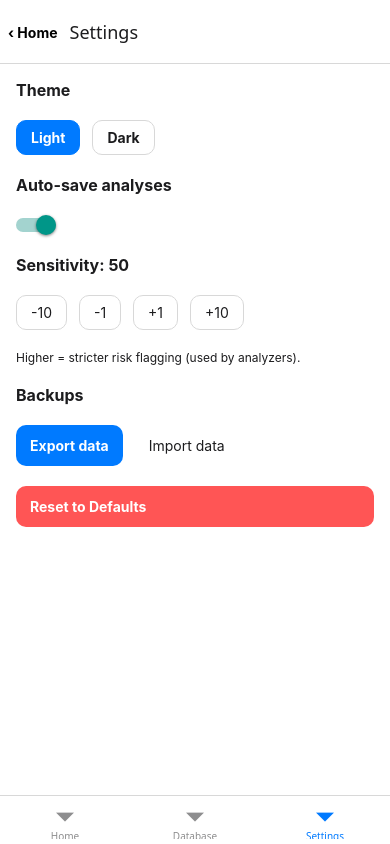
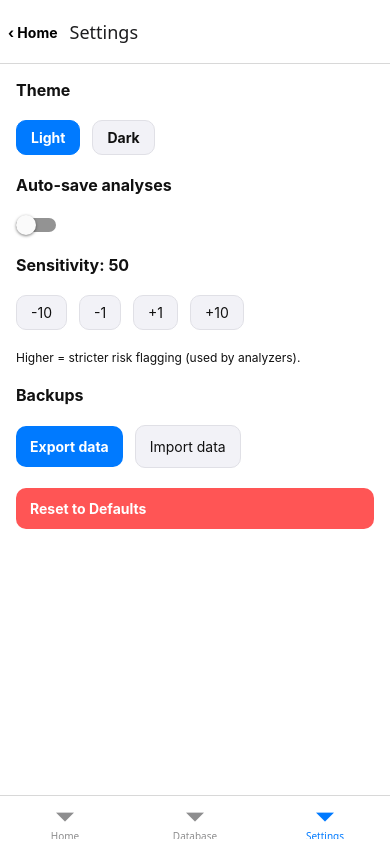
Before and after one commit to Cyamos2/job-scam-detector, a React Native app: screen /SettingsTab in a window 390 px wide. Built offline with nearby package versions, Linux system fonts and the light colour scheme.

Commit message:
fixed dark light mode

```diff
--- a/App.tsx
+++ b/App.tsx
@@ -1,23 +1,28 @@
-import React from "react";
-import { StatusBar } from "expo-status-bar";
-import { SafeAreaProvider } from "react-native-safe-area-context";
-import { GestureHandlerRootView } from "react-native-gesture-handler"; // ⬅️ add
+// App.tsx
+import * as React from "react";
+import { NavigationContainer, DefaultTheme, DarkTheme } from "@react-navigation/native";
+import RootNavigator from "./src/navigation/RootNavigator";
+import { SettingsProvider, useSettings } from "./src/SettingsProvider";
+import { SavedItemsProvider } from "./src/store/savedItems";
 
-import RootNavigator from "./src/navigation/RootNavigator";
-import { SettingsProvider } from "./src/SettingsProvider";
-import { SavedItemsProvider } from "./src/store/savedItems";
+function Shell() {
+  // Read theme from Settings so nav theming follows Light/Dark
+  const { theme } = useSettings();
+  const navTheme = theme === "dark" ? DarkTheme : DefaultTheme;
+
+  return (
+    <NavigationContainer theme={navTheme}>
+      <RootNavigator />
+    </NavigationContainer>
+  );
+}
 
 export default function App() {
   return (
-    <GestureHandlerRootView style={{ flex: 1 }}>{/* ⬅️ wrap once */}
-      <SafeAreaProvider>
-        <SettingsProvider>
-          <SavedItemsProvider>
-            <RootNavigator />
-            <StatusBar style="auto" />
-          </SavedItemsProvider>
-        </SettingsProvider>
-      </SafeAreaProvider>
-    </GestureHandlerRootView>
+    <SettingsProvider>
+      <SavedItemsProvider>
+        <Shell />
+      </SavedItemsProvider>
+    </SettingsProvider>
   );
 }
--- a/src/SettingsProvider.tsx
+++ b/src/SettingsProvider.tsx
@@ -1,116 +1,47 @@
-import React, { createContext, useContext, useEffect, useMemo, useState } from "react";
-import AsyncStorage from "@react-native-async-storage/async-storage";
+// src/SettingsProvider.tsx
+import React, { createContext, useContext, useMemo, useState, useCallback } from "react";
 
-type Theme = "light" | "dark";
-type VerdictFilter = "All" | "Low" | "Medium" | "High";
-type SortOrder = "Newest" | "Oldest";
+export type ThemeName = "light" | "dark";
 
-export type Settings = {
-  theme: Theme;
+type Ctx = {
+  theme: ThemeName;
+  setTheme: (t: ThemeName) => void;
   autoSave: boolean;
-  sensitivity: number;
-
-  // NEW: database UI prefs
-  dbSearch: string;
-  dbFilter: VerdictFilter;
-  dbSort: SortOrder;
+  setAutoSave: (v: boolean) => void;
+  sensitivity: number; // 0..100
+  setSensitivity: (n: number) => void;
+  reset: () => void;
 };
 
-const STORAGE_KEY = "@job-scam-detector/settings.v2";
+const SettingsCtx = createContext<Ctx | undefined>(undefined);
 
-export const DEFAULT_SETTINGS: Settings = {
-  theme: "light",
-  autoSave: true,
+const DEFAULTS = {
+  theme: "light" as ThemeName,
+  autoSave: false,
   sensitivity: 50,
-
-  dbSearch: "",
-  dbFilter: "All",
-  dbSort: "Newest",
 };
 
-type Ctx = {
-  // full settings object (handy if you want to read several at once)
-  settings: Settings;
+export const SettingsProvider: React.FC<{ children: React.ReactNode }> = ({ children }) => {
+  const [theme, setTheme] = useState<ThemeName>(DEFAULTS.theme);
+  const [autoSave, setAutoSave] = useState<boolean>(DEFAULTS.autoSave);
+  const [sensitivity, setSensitivity] = useState<number>(DEFAULTS.sensitivity);
 
-  // existing props kept for backwards compatibility
-  theme: Theme;
-  setTheme: (t: Theme) => void;
-  autoSave: boolean;
-  setAutoSave: (v: boolean) => void;
-  sensitivity: number;
-  setSensitivity: (n: number) => void;
+  const reset = useCallback(() => {
+    setTheme(DEFAULTS.theme);
+    setAutoSave(DEFAULTS.autoSave);
+    setSensitivity(DEFAULTS.sensitivity);
+  }, []);
 
-  // NEW setters
-  dbSearch: string;
-  setDbSearch: (s: string) => void;
-  dbFilter: VerdictFilter;
-  setDbFilter: (f: VerdictFilter) => void;
-  dbSort: SortOrder;
-  setDbSort: (s: SortOrder) => void;
+  const value = useMemo<Ctx>(
+    () => ({ theme, setTheme, autoSave, setAutoSave, sensitivity, setSensitivity, reset }),
+    [theme, autoSave, sensitivity, reset]
+  );
 
-  // bulk update + reset
-  update: (partial: Partial<Settings>) => void;
-  reset: () => void;
-
-  loading: boolean;
+  return <SettingsCtx.Provider value={value}>{children}</SettingsCtx.Provider>;
 };
 
-const SettingsContext = createContext<Ctx | undefined>(undefined);
-
-export function SettingsProvider({ children }: { children: React.ReactNode }) {
-  const [settings, setSettings] = useState<Settings>(DEFAULT_SETTINGS);
-  const [loading, setLoading] = useState(true);
-
-  useEffect(() => {
-    (async () => {
-      try {
-        const raw = await AsyncStorage.getItem(STORAGE_KEY);
-        if (raw) {
-          const parsed = JSON.parse(raw) as Partial<Settings>;
-          setSettings({ ...DEFAULT_SETTINGS, ...parsed });
-        }
-      } catch {}
-      setLoading(false);
-    })();
-  }, []);
-
-  useEffect(() => {
-    if (loading) return;
-    AsyncStorage.setItem(STORAGE_KEY, JSON.stringify(settings)).catch(() => {});
-  }, [settings, loading]);
-
-  const update = (partial: Partial<Settings>) =>
-    setSettings((prev) => ({ ...prev, ...partial }));
-
-  const value: Ctx = useMemo(
-    () => ({
-      settings,
-      theme: settings.theme,
-      setTheme: (t) => update({ theme: t }),
-      autoSave: settings.autoSave,
-      setAutoSave: (v) => update({ autoSave: v }),
-      sensitivity: settings.sensitivity,
-      setSensitivity: (n) => update({ sensitivity: n }),
-
-      dbSearch: settings.dbSearch,
-      setDbSearch: (s) => update({ dbSearch: s }),
-      dbFilter: settings.dbFilter,
-      setDbFilter: (f) => update({ dbFilter: f }),
-      dbSort: settings.dbSort,
-      setDbSort: (s) => update({ dbSort: s }),
-
-      update,
-      reset: () => setSettings(DEFAULT_SETTINGS),
-      loading,
-    }),
-    [settings, loading]
-  );
-
-  return <SettingsContext.Provider value={value}>{children}</SettingsContext.Provider>;
+export function useSettings(): Ctx {
+  const v = useContext(SettingsCtx);
+  if (!v) throw new Error("useSettings must be used within SettingsProvider");
+  return v;
 }
-
-export function useSettings(): Ctx {
-  const ctx = useContext(SettingsContext);
-  if (!ctx) throw new Error("useSettings must be used within a SettingsProvider");
-  return ctx;
-}
--- a/src/navigation/RootNavigator.tsx
+++ b/src/navigation/RootNavigator.tsx
@@ -1,31 +1,41 @@
+// src/navigation/RootNavigator.tsx
 import React from "react";
-import { NavigationContainer, DefaultTheme, Theme } from "@react-navigation/native";
 import { createBottomTabNavigator } from "@react-navigation/bottom-tabs";
+
+// These files already exist in your repo
 import HomeStack from "./HomeStack";
 import DatabaseStack from "./DatabaseStack";
 import SettingsScreen from "../screens/SettingsScreen";
 
-export type RootTabsParamList = {
-  HomeTab: undefined;
-  DatabaseTab: undefined;
-  SettingsTab: undefined;
-};
+const Tab = createBottomTabNavigator();
 
-const Tab = createBottomTabNavigator<RootTabsParamList>();
-
-const theme: Theme = {
-  ...DefaultTheme,
-  colors: { ...DefaultTheme.colors, background: "#fff" },
-};
-
+/**
+ * Tab names are important:
+ * - "HomeTab" is used elsewhere (e.g., navigation.getParent()?.navigate("HomeTab", ...))
+ * - "DatabaseTab" is used for cross-tab jumps from AddContent, etc.
+ */
 export default function RootNavigator() {
   return (
-    <NavigationContainer theme={theme}>
-      <Tab.Navigator screenOptions={{ headerShown: false }}>
-        <Tab.Screen name="HomeTab" component={HomeStack} options={{ title: "Home" }} />
-        <Tab.Screen name="DatabaseTab" component={DatabaseStack} options={{ title: "Database" }} />
-        <Tab.Screen name="SettingsTab" component={SettingsScreen} options={{ title: "Settings" }} />
-      </Tab.Navigator>
-    </NavigationContainer>
+    <Tab.Navigator
+      screenOptions={{
+        headerShown: false, // stacks/screens manage their own headers
+      }}
+    >
+      <Tab.Screen
+        name="HomeTab"
+        component={HomeStack}
+        options={{ title: "Home" }}
+      />
+      <Tab.Screen
+        name="DatabaseTab"
+        component={DatabaseStack}
+        options={{ title: "Database" }}
+      />
+      <Tab.Screen
+        name="SettingsTab"
+        component={SettingsScreen}
+        options={{ title: "Settings" }}
+      />
+    </Tab.Navigator>
   );
 }
--- a/src/screens/SettingsScreen.tsx
+++ b/src/screens/SettingsScreen.tsx
@@ -32,18 +32,18 @@ export default function SettingsScreen({ navigation }: Props) {
   } = useSettings();
   const { items, addMany } = useSavedItems();
 
+  // ✅ Robust "‹ Home" handler: switch the parent tab only
   const goHome = React.useCallback(() => {
     const parent = navigation.getParent?.();
     if (parent) {
-      // Bottom tab navigator
-      (parent as any).navigate("HomeTab", { screen: "HomeMain" });
+      (parent as any).navigate("HomeTab"); // don't target a nested route
     } else {
-      // Fallback: if we’re already in the Home stack
-      navigation.navigate("HomeMain" as never);
+      // last-resort: back if possible
+      if (navigation.canGoBack?.()) navigation.goBack();
     }
   }, [navigation]);
 
-  // Header (re-run when theme/colors change so the header matches)
+  // ✅ Make sure header re-renders when theme/colors change
   React.useLayoutEffect(() => {
     navigation.setOptions({
       headerShown: true,
@@ -52,15 +52,14 @@ export default function SettingsScreen({ navigation }: Props) {
       headerLeft: () => (
         <Pressable
           onPress={goHome}
-          accessibilityRole="button"
           hitSlop={10}
-          style={{ paddingHorizontal: 8, paddingVertical: 6, flexDirection: "row", alignItems: "center" }}
+          style={{ paddingHorizontal: 8, paddingVertical: 6 }}
         >
           <Text style={{ fontWeight: "700" }}>‹ Home</Text>
         </Pressable>
       ),
     });
-  }, [navigation, goHome, colors.text, theme]);
+  }, [navigation, goHome, theme, colors]);
 
   const bumpSensitivity = (delta: number) =>
     setSensitivity(Math.max(0, Math.min(100, sensitivity + delta)));
@@ -86,9 +85,7 @@ export default function SettingsScreen({ navigation }: Props) {
       const raw = await FileSystem.readAsStringAsync(uri);
       const parsed = JSON.parse(raw) as unknown;
 
-      if (!Array.isArray(parsed)) {
-        throw new Error("Invalid backup format (expected an array).");
-      }
+      if (!Array.isArray(parsed)) throw new Error("Invalid backup format (expected an array).");
 
       const incoming: SavedAnalysis[] = parsed.filter((x: any) =>
         x &&
@@ -135,7 +132,6 @@ export default function SettingsScreen({ navigation }: Props) {
       <View style={styles.row}>
         <Pressable
           onPress={() => setTheme("light")}
-          accessibilityRole="button"
           style={[
             styles.chip,
             card,
@@ -152,7 +148,6 @@ export default function SettingsScreen({ navigation }: Props) {
 
         <Pressable
           onPress={() => setTheme("dark")}
-          accessibilityRole="button"
           style={[
             styles.chip,
             card,
--- a/src/theme/useColors.ts
+++ b/src/theme/useColors.ts
@@ -1,14 +1,49 @@
+// src/theme/useColors.ts
 import { useTheme } from "@react-navigation/native";
 
-/** Small helper so all screens style correctly in light/dark. */
+/**
+ * Central color tokens + ready-to-use style shorthands.
+ * Every screen should pull colors/text/bg/card from here.
+ */
 export function useColors() {
-  const theme = useTheme();
-  const { colors, dark } = theme;
+  const navTheme = useTheme(); // { dark, colors: { primary, background, card, text, border, notification } }
 
+  // You can tune these two palettes freely
+  const palette = navTheme.dark
+    ? {
+        primary: navTheme.colors.primary, // keep whatever you set in NavigationContainer
+        background: "#000000",
+        card: "#121212",
+        text: "#FFFFFF",
+        border: "#2A2A2A",
+        notification: "#FF453A",
+        muted: "#9AA0A6",
+      }
+    : {
+        primary: navTheme.colors.primary,
+        background: "#FFFFFF",
+        card: "#F2F2F7",
+        text: "#111111",
+        border: "#E0E0E6",
+        notification: "#FF453A",
+        muted: "#6B7280",
+      };
+
+  const colors = {
+    primary: palette.primary,
+    background: palette.background,
+    card: palette.card,
+    text: palette.text,
+    border: palette.border,
+    notification: palette.notification,
+    muted: palette.muted, // <- handy for placeholders/secondary text
+  };
+
+  // ready-to-use style shorthands
   const bg = { backgroundColor: colors.background };
-  const card = { backgroundColor: colors.card, borderColor: colors.border };
+  const card = { backgroundColor: colors.card, borderColor: colors.border, borderWidth: 1 };
   const text = { color: colors.text };
-  const muted = { color: dark ? "rgba(255,255,255,0.7)" : "rgba(0,0,0,0.6)" };
+  const muted = { color: colors.muted };
 
-  return { theme, colors, bg, card, text, muted };
+  return { theme: navTheme, colors, bg, card, text, muted };
 }
```
Also changed, not shown: 1 other file (tests, documents, lock files or other folders).
